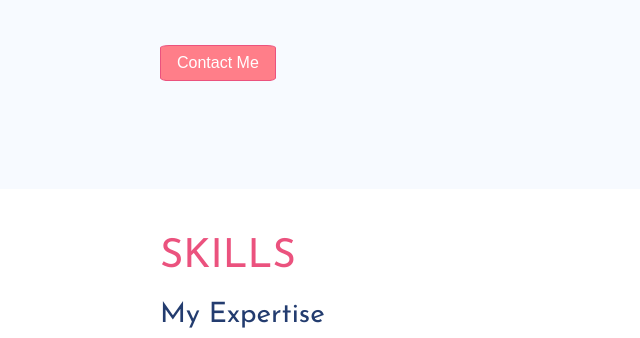
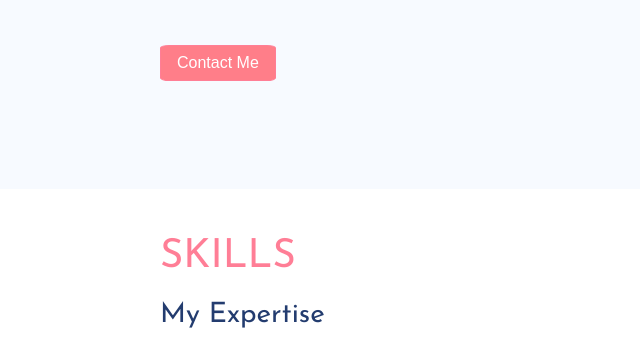
Before and after one commit to nataliacdelgado/nataliacdelgado.github.io, a plain HTML site: page index.html in a window 1280 px wide. Shown: the part 422-760 px from the top of the page, 0-640 px from the left. Drawn offline with Linux system fonts and the light colour scheme; a web font is replaced by a local one.

Commit message:
changing title color

```diff
--- a/style.css
+++ b/style.css
@@ -29,7 +29,7 @@ html {
 }
 
 h1 {
-  color: #eb527e;
+  color: #ff7e96;
   font-weight: normal;
   font-size: 32x;
   margin: 0%;
@@ -213,8 +213,8 @@ h5 {
 
 button {
   background-color: #ffffff;
-  border: solid 1px #eb527e;
-  color: #eb527e;
+  border: solid 1px #ff7e96;
+  color: #ff7e96;
   padding: 8px 16px;
   text-align: center;
   text-decoration: none;
```
